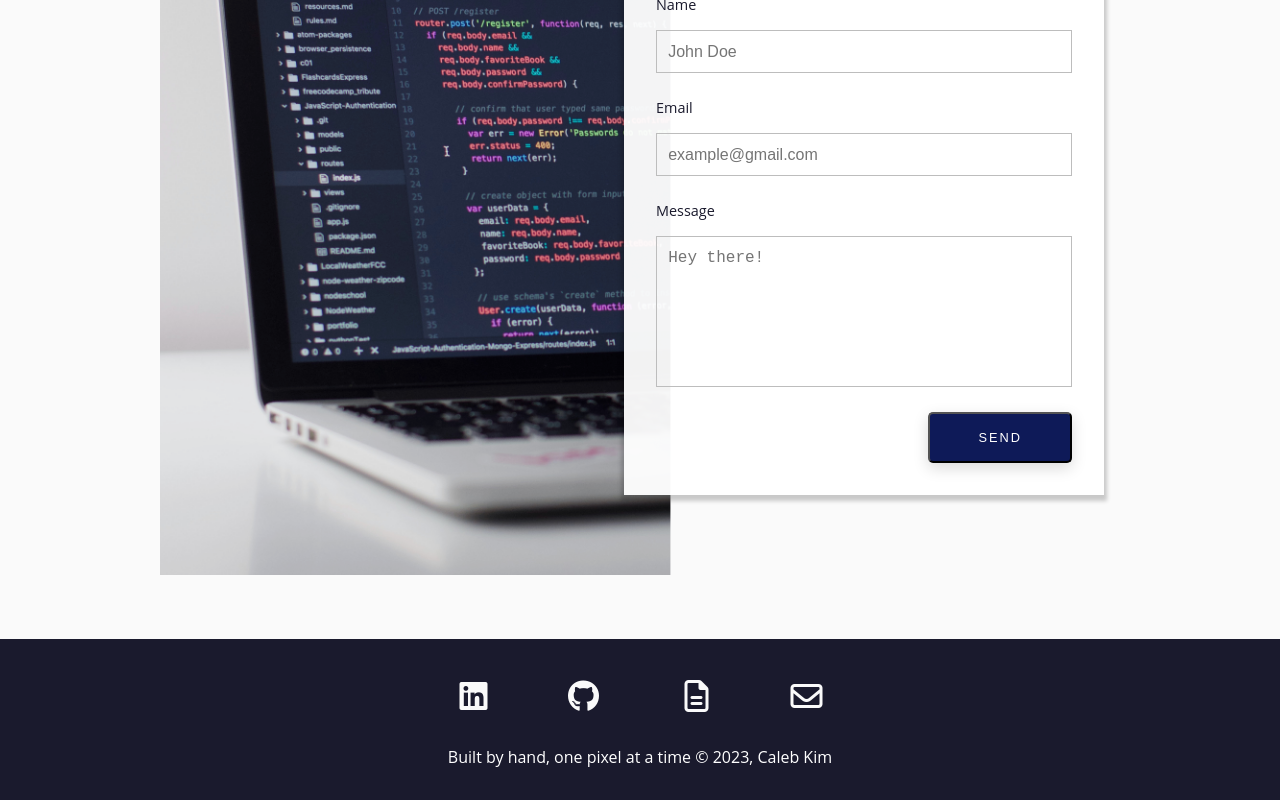
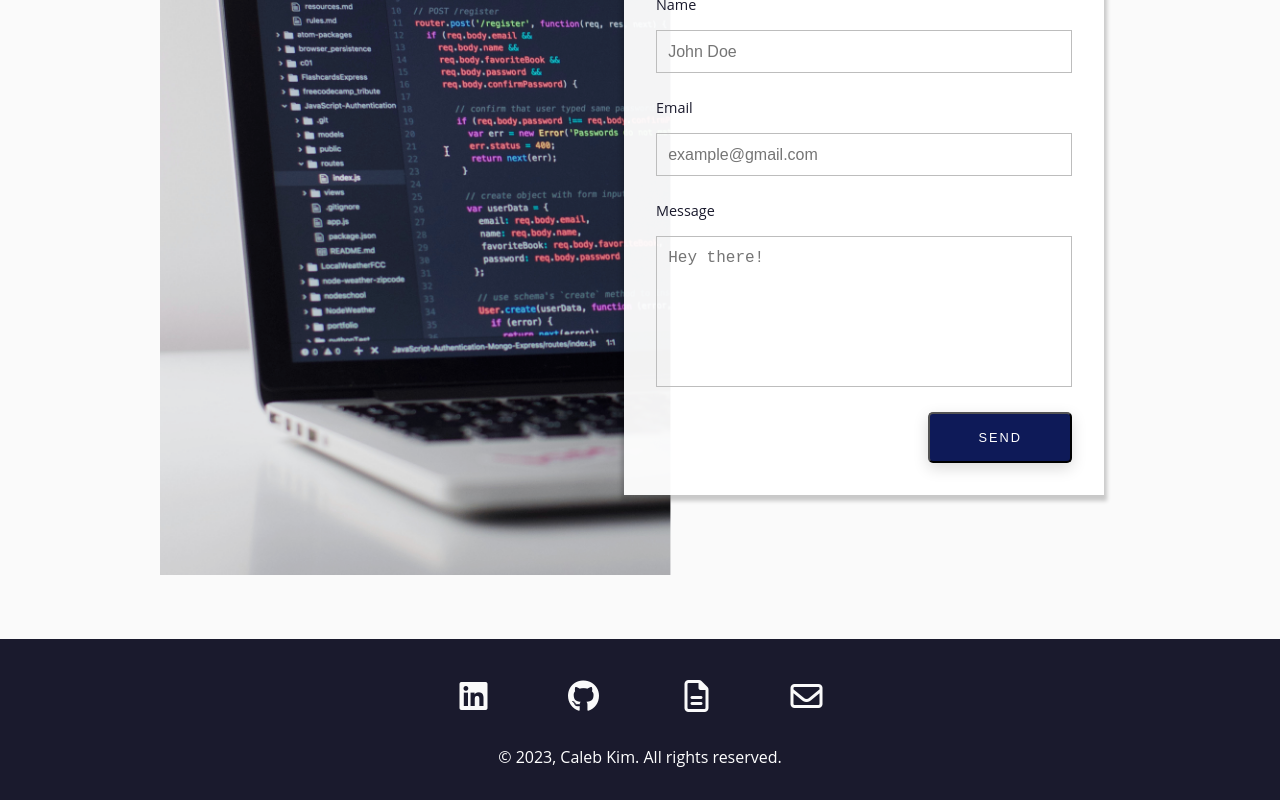
Before and after one commit to Swhag/old-portfolio, a React (Create React App) app: page / in a window 1280 px wide. Shown: the part 4464-5264 px from the top of the page. Built offline with nearby package versions, Linux system fonts and the light colour scheme; the HTML template or start-up script is replaced by a standard one.

Commit message:
Update Footer.js

```diff
--- a/src/components/Footer.js
+++ b/src/components/Footer.js
@@ -46,9 +46,7 @@ function MobileIcons() {
 
 function CopyRight() {
   return (
-    <p className='copyright'>
-      Built by hand, one pixel at a time &copy; 2023, Caleb Kim
-    </p>
+    <p className='copyright'>&copy; 2023, Caleb Kim. All rights reserved.</p>
   );
 }
 
```
